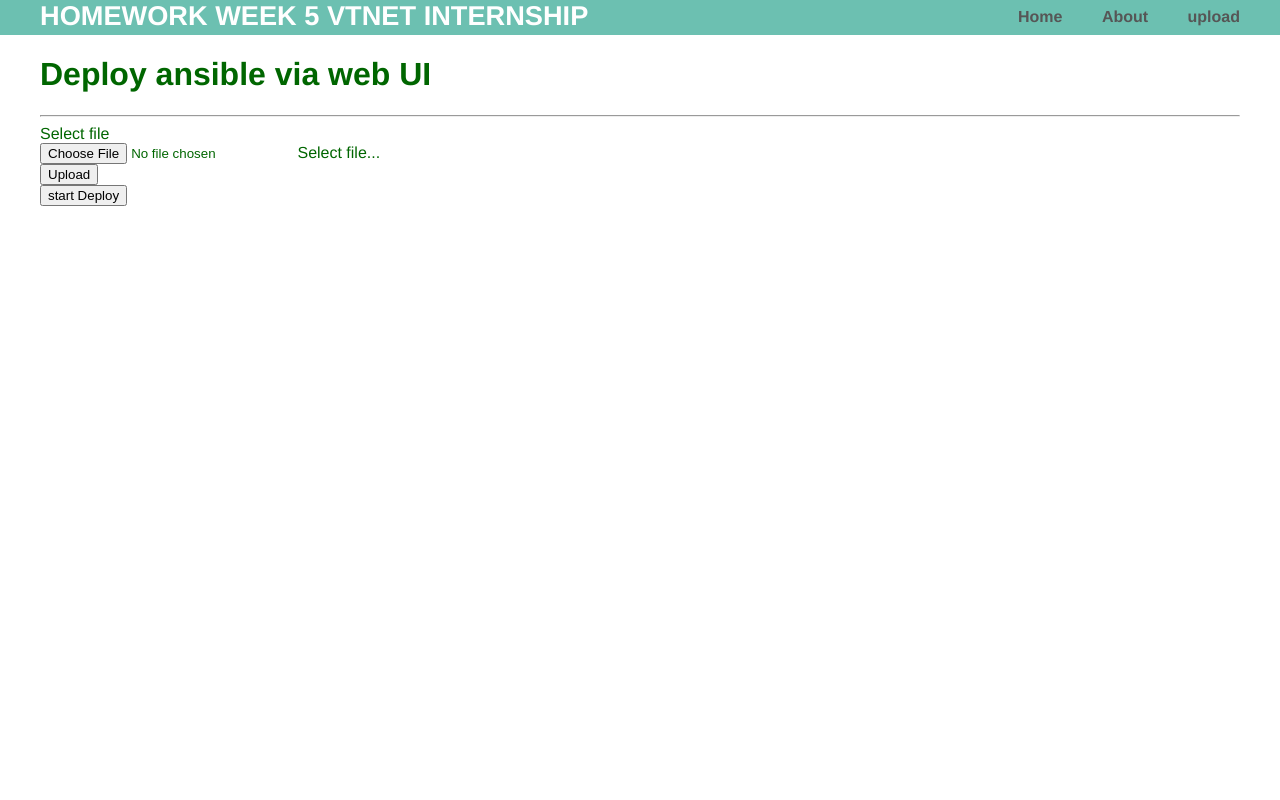
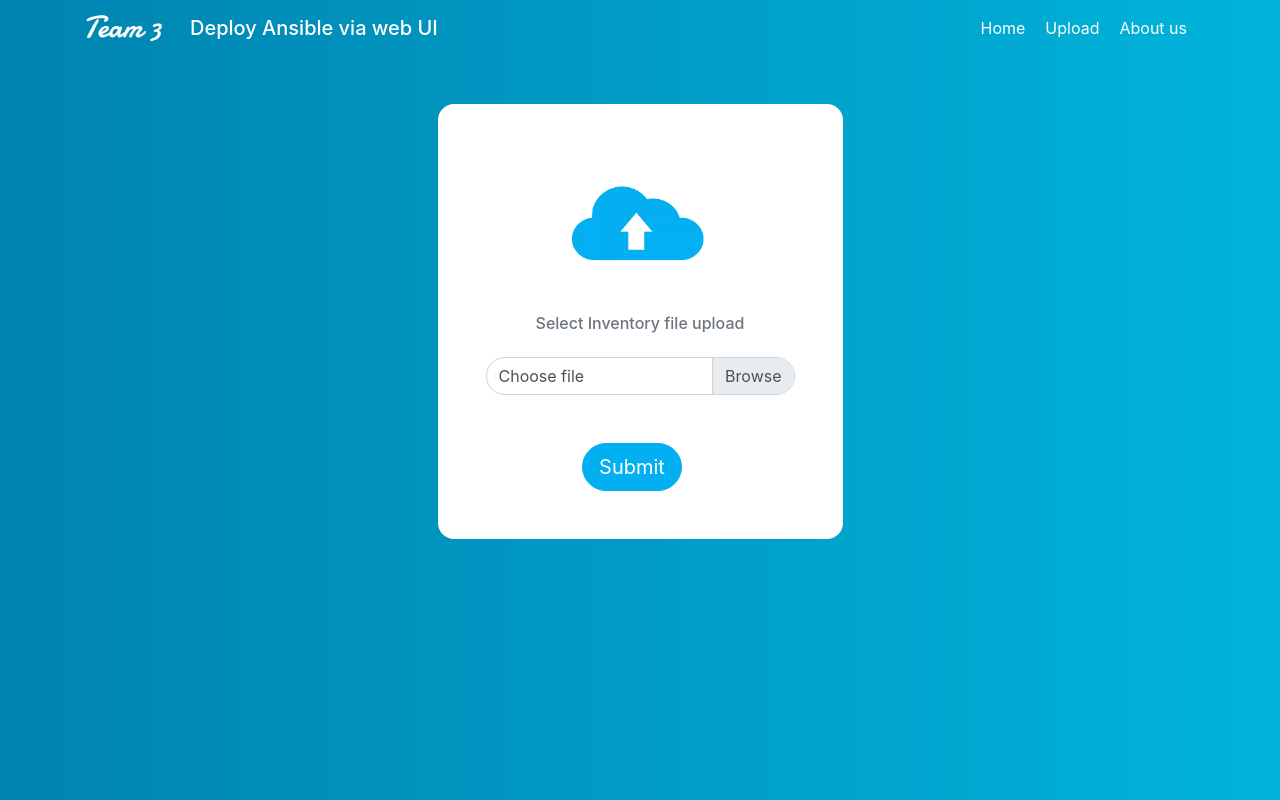
Before and after one commit to toanduc0671/Nhom3_VTDT, a Flask app: page /upload in a window 1280 px wide. Run offline with Flask 2, Linux system fonts and the light colour scheme; some libraries are stand-ins or nearby versions.

Commit message:
update front end
Update lại front end dùng bootstrap. Thêm router cho about us

```diff
--- a/app.py
+++ b/app.py
@@ -2,7 +2,7 @@ import os
 from flask import Flask, render_template
 from flask import request, redirect
 
-app=Flask(__name__)
+app=Flask(__name__, static_url_path='', static_folder='static', template_folder='templates')
 
 app.config["UPLOADS"] = "/home/toan/Desktop/Nhom3_VTDT-main/static/savefile"
 
@@ -26,6 +26,9 @@ def upload():
 
     return render_template("upload.html")
 
+@app.route("/about")
+def about():
+    return render_template("about.html")
 
 if __name__=="__main__":
     app.run(debug=True)
--- /dev/null
+++ b/static/css/header.css
@@ -0,0 +1,29 @@
+body {
+    background: #00B4DB;
+    background: -webkit-linear-gradient(to right, #0083B0, #00B4DB);
+    background: linear-gradient(to right, #0083B0, #00B4DB);
+    height: 100vh;
+}
+
+header {
+    color: white;
+}
+
+.logo {
+    display: flex;
+    align-items: center;
+}
+
+.logo img {
+    flex-basis: auto;
+}
+
+.logo h5 {
+    font-size: 20px;
+    padding-left: 20px;
+    margin-bottom: 0;
+}
+
+#nvbCollapse a {
+    color: white !important;
+}
--- /dev/null
+++ b/static/css/upload.css
@@ -0,0 +1,24 @@
+.file-upload input[type='file'] {
+    display: none;
+}
+
+.rounded-lg {
+  border-radius: 1rem;
+}
+
+.custom-file-label.rounded-pill {
+  border-radius: 50rem;
+}
+
+.custom-file-label.rounded-pill::after {
+  border-radius: 0 50rem 50rem 0;
+}
+
+.btn.btn-round {
+    border-radius: 40px;
+}
+
+.btn-primary {
+    background-color: #02aff1 !important;
+    border-color: #02aff1 !important;
+}
--- a/static/main.css
+++ /dev/null
@@ -1,90 +0,0 @@
-body {
-    margin: 0;
-    padding: 0;
-    font-family: "Helvetica Neue", Helvetica, Arial, sans-serif;
-    color: #060;
-  }
-
-  /*
-   * Formatting the header area
-   */
-
-  header {
-    background-color: #5dbaa9;
-    height: 35px;
-    width: 100%;
-    opacity: .9;
-    margin-bottom: 10px;
-  }
-
-  header h1.logo {
-    margin: 0;
-    font-size: 1.7em;
-    color: #fff;
-    text-transform: uppercase;
-    float: left;
-  }
-
-  header h1.logo:hover {
-    color: #fff;
-    text-decoration: none;
-  }
-
-  /*
-   * Center the body content
-   */
-
-  .container {
-    width: 1200px;
-    margin: 0 auto;
-  }
-
-  div.home {
-    padding: 10px 0 30px 0;
-    background-color: #E6E6FA;
-    -webkit-border-radius: 6px;
-       -moz-border-radius: 6px;
-            border-radius: 6px;
-  }
-
-  div.about {
-    padding: 10px 0 30px 0;
-    background-color: #E6E6FA;
-    -webkit-border-radius: 6px;
-       -moz-border-radius: 6px;
-            border-radius: 6px;
-  }
-
-  h2 {
-    font-size: 3em;
-    margin-top: 40px;
-    text-align: center;
-    letter-spacing: -2px;
-  }
-
-  h3 {
-    font-size: 1.7em;
-    font-weight: 100;
-    margin-top: 30px;
-    text-align: center;
-    letter-spacing: -1px;
-    color: #999;
-  }
-
-  .menu {
-    float: right;
-    margin-top: 8px;
-  }
-
-  .menu li {
-    display: inline;
-  }
-
-  .menu li + li {
-    margin-left: 35px;
-  }
-
-  .menu li a {
-    color: #444;
-    text-decoration: none;
-  }
--- a/templates/about.html
+++ b/templates/about.html
@@ -1,6 +1,6 @@
 {%extends "layout.html"%}
 {% block content %}
-<div class="about">
+<div class="container">
      <h1>My about page</h1>
      <p>This is a test website again</p>
 <div>
--- a/templates/home.html
+++ b/templates/home.html
@@ -1,6 +1,6 @@
 {%extends "layout.html"%}
 {% block content %}
-<div class="home">
+<div class="container">
      <h1>My homepage</h1>
      <p>This is a test website</p>
 <div>
--- a/templates/layout.html
+++ b/templates/layout.html
@@ -1,25 +1,64 @@
 <!DOCTYPE html>
 <html>
+
 <head>
 	<title>Flask App</title>
-      <link rel="stylesheet" href="{{url_for('static',filename='main.css')}}">
+	<link rel="stylesheet" href="/css/header.css">
+	<!-- Bootstrap css -->
+	<link rel="stylesheet" href="https://maxcdn.bootstrapcdn.com/bootstrap/4.0.0/css/bootstrap.min.css"
+		integrity="sha384-Gn5384xqQ1aoWXA+058RXPxPg6fy4IWvTNh0E263XmFcJlSAwiGgFAW/dAiS6JXm" crossorigin="anonymous">
+	{%block css%}
+	{%endblock%}
 </head>
+
 <body>
 	<header>
+		<!--- Navbar --->
+		<nav class="navbar navbar-expand-lg">
 			<div class="container">
-        <h1 class="logo">Homework week 5 VTnet internship</h1>
-        <strong><nav>
-          <ul class="menu">
-            <li><a href="{{ url_for('home') }}">Home</a></li>
-            <li><a href="{{ url_for('about') }}">About</a></li>
-            <li><a href="{{ url_for('upload') }}">upload</a></li>
+				<div class="logo">
+					<!-- Logo Image -->
+					<img src="/imgs/logoTeam3.png" width="77" alt="" class="d-inline-block align-middle mr-2">
+					<!-- Logo Text -->
+					<h5>Deploy Ansible via web UI</h5>
+				</div>
+
+				<div class="collapse navbar-collapse" id="nvbCollapse">
+					<ul class="navbar-nav ml-auto">
+						<li class="nav-item pl-1">
+							<a class="nav-link" href="/">Home</a>
+						</li>
+						<li class="nav-item active pl-1">
+							<a class="nav-link" href="/upload">Upload</a>
+						</li>
+						<li class="nav-item pl-1">
+							<a class="nav-link" href="/about">About us</a>
+						</li>
 					</ul>
-        </nav></strong>
 				</div>
+			</div>
+		</nav>
+		<!--# Navbar #-->
 	</header>
-    <div class="container">
 	{%block content%}
 	{%endblock%}
-    </div>
 </body>
+<!-- Bootstrap script -->
+<script src="https://code.jquery.com/jquery-3.2.1.slim.min.js"
+	integrity="sha384-KJ3o2DKtIkvYIK3UENzmM7KCkRr/rE9/Qpg6aAZGJwFDMVNA/GpGFF93hXpG5KkN"
+	crossorigin="anonymous"></script>
+<script src="https://cdnjs.cloudflare.com/ajax/libs/popper.js/1.12.9/umd/popper.min.js"
+	integrity="sha384-ApNbgh9B+Y1QKtv3Rn7W3mgPxhU9K/ScQsAP7hUibX39j7fakFPskvXusvfa0b4Q"
+	crossorigin="anonymous"></script>
+<script src="https://maxcdn.bootstrapcdn.com/bootstrap/4.0.0/js/bootstrap.min.js"
+	integrity="sha384-JZR6Spejh4U02d8jOt6vLEHfe/JQGiRRSQQxSfFWpi1MquVdAyjUar5+76PVCmYl"
+	crossorigin="anonymous"></script>
+<script>
+	// Add the following code if you want the name of the file appear on select
+	$(".custom-file-input").on("change", function () {
+		var fileName = $(this).val().split("\\").pop();
+		$(this).siblings(".custom-file-label").addClass("selected").html(fileName);
+	});
+</script>
+
 </html>
--- a/templates/upload.html
+++ b/templates/upload.html
@@ -1,30 +1,37 @@
 {%extends "layout.html"%}
+
+{%block css%}
+<link rel="stylesheet" href="/css/upload.css">
+{%endblock%}
+
 {% block content %}
 <div class="container">
-  <div class="row">
-    <div class="col">
+    <section>
+        <div class="container p-5">
+            <div class="row">
+                <div class="col-lg-5 mx-auto">
+                    <div class="p-5 bg-white shadow rounded-lg"><img src="/imgs/upload-image.png" alt="upload Image"
+                            width="200" class="d-block mx-auto mb-4 rounded-pill">
 
-      <h1>Deploy ansible via web UI</h1>
-      <hr>
+                        <form action="/upload" method="POST" enctype="multipart/form-data">
+                            <h6 class="text-center mb-4 text-muted">
+                                Select Inventory file upload
+                            </h6>
 
-      <form action="/upload" method="POST" enctype="multipart/form-data">
+                            <div class="custom-file overflow-hidden rounded-pill mb-5">
+                                <input id="customFile" type="file" class="custom-file-input rounded-pill">
+                                <label for="customFile" class="custom-file-label rounded-pill">Choose file</label>
+                            </div>
 
-        <div class="form-group">
-          <label>Select file</label>
-          <div class="custom-file">
-            <input type="file" class="custom-file-input" name="file" id="file">
-            <label class="custom-file-label" for="file">Select file...</label>
-          </div>
+                            <div class="text-center">
+                                <button type="button" class="btn btn-primary btn-round btn-lg mr-md-3 mb-2 mb-md-0"
+                                    value="start Deploy" name="action">Submit</button>
+                            </div>
+                        </form>
+                    </div>
+                </div>
+            </div>
         </div>
-
-        <button type="submit" class="btn btn-primary">Upload</button>
-
-      </form>
-    <form action="/upload" method="POST">
-        <input type="submit" value="start Deploy" name="action"/>
-    </form>
-
-    </div>
-  </div>
+    </section>
 </div>
 {%endblock%}
```
Also changed, not shown: static/imgs/logoTeam3.png (added), static/imgs/upload-image.png (added). Lines whose indentation alone changed are shown as unchanged.
